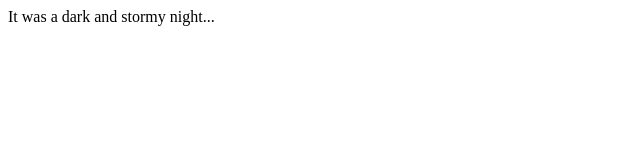
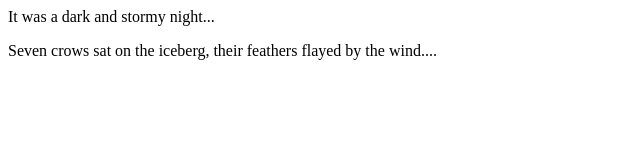
Before and after one commit to laurajhaskell/fireside-story, a plain HTML site: page index.html in a window 1280 px wide. Shown: the whole page, without its empty margins (0-640 px from the left). Drawn offline with Linux system fonts and the light colour scheme.

Commit message:
Added second line to story

```diff
--- a/index.html
+++ b/index.html
@@ -1,5 +1,6 @@
 <html>
   <body>
     <p>It was a dark and stormy night...</p>
+    <p>Seven crows sat on the iceberg, their feathers flayed by the wind....</p>
   </body>
 </html>
```
